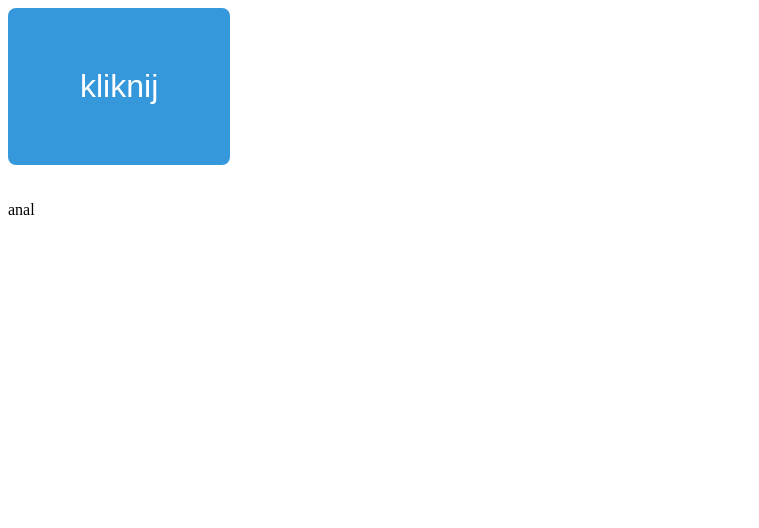
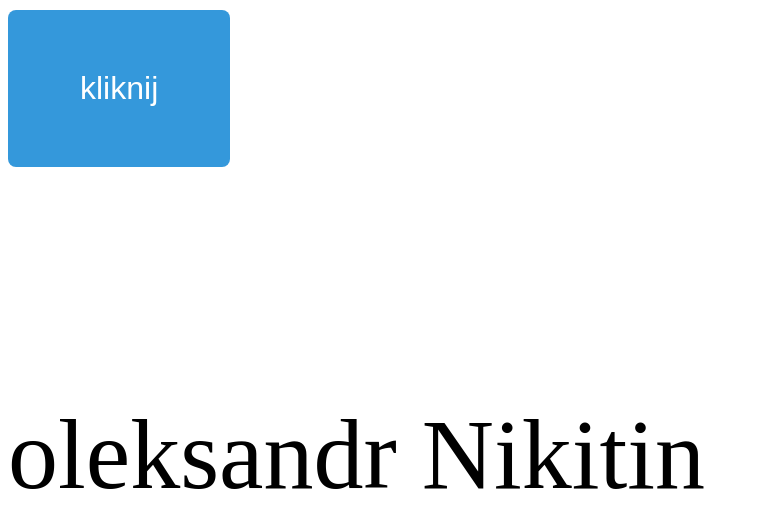
Before and after one commit to didstr1s/moja_strona, a plain HTML site: page index.html in a window 1280 px wide. Shown: the whole page, without its empty margins (0-759 px from the left). Drawn offline with Linux system fonts and the light colour scheme.

Commit message:
Update index.html

```diff
--- a/index.html
+++ b/index.html
@@ -29,6 +29,12 @@
 <br>
 <br>
 <br>
-anal
+
+oleksandr Nikitin
+<style>
+body {
+    font-size: 100px;
+}
+</style>
 </body>
 </html>
```
